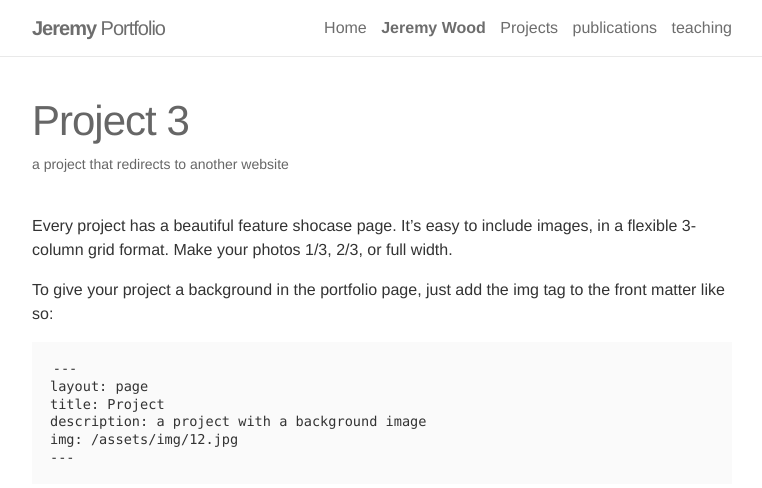
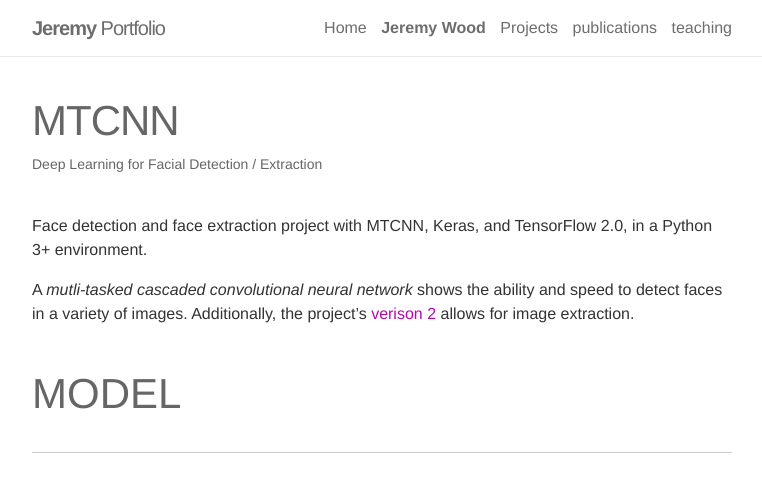
Before and after one commit to jeremywood-ai/portfolio, a Jekyll site: the page built from _projects/3_project.markdown, in a window 1280 px wide and 1400 px high. Shown: the top 488 px of the window, without its empty margins (258-1020 px from the left). Built offline with Jekyll 4.4.1, drawn with Linux system fonts in a browser that asks for light colours; nearby versions of some CDN libraries; some of the changed text lies outside the part shown.

Commit message:
Project 3 upload

```diff
--- a/_projects/2_project.markdown
+++ b/_projects/2_project.markdown
@@ -16,7 +16,7 @@ Computer Vision *Proof of Detection* projects that sets up how to use OpenCV’s
 - haarcascade_frontalface_default.xml : detect full face features
 - haarcascade_smile.xml : detect a smile on a person
 
-[![Capture Example][OpenCV]][OpenCV]
+![Capture Example][OpenCV]
 
 [OpenCV]: /assets/img/openCV_Capture1.png
 [Logo]: /assets/img/OpenCV-with-Python-658x174.jpg
--- a/_projects/3_project.markdown
+++ b/_projects/3_project.markdown
@@ -1,56 +1,53 @@
 ---
 layout: page
-title: Project 3
-description: a project that redirects to another website
-img:
-redirect: https://unsplash.com
+title: MTCNN
+description: Deep Learning for Facial Detection / Extraction
+img: /assets/img/girl_w_glasses_keypoints.png
+# redirect:
 ---
 
-Every project has a beautiful feature shocase page. It's easy to include images, in a flexible 3-column grid format. Make your photos 1/3, 2/3, or full width.
+Face detection and face extraction project with MTCNN, Keras, and TensorFlow 2.0, in a Python 3+ environment.
 
-To give your project a background in the portfolio page, just add the img tag to the front matter like so:
+A *mutli-tasked cascaded convolutional neural network* shows the ability and speed to detect faces in a variety of images. Additionally, the project's [verison 2](https://github.com/jeremywood-ai/MTCNN/blob/master/MTCNN_Version2_Facial_Extraction.py) allows for image extraction.
+## MODEL
+----
+"By default the MTCNN bundles a face detection weights model.
 
-    ---
-    layout: page
-    title: Project
-    description: a project with a background image
-    img: /assets/img/12.jpg
-    ---
+"The model is adapted from the Facenet's MTCNN implementation, merged in a single file located inside the folder 'data' relative to the module's path. It can be overriden by injecting it into the MTCNN() constructor during instantiation.
+
+"The model must be numpy-based containing the 3 main keys "pnet", "rnet" and "onet", having each of them the weights of each of the layers of the network," (Brownlee, 2019)
+
+mtcnn_weights.npy is the weight file from the library that is trained for the three layers.
+
+For more reference about the network definition, take a close look at the paper from Zhang et al. (2016).
 
 
-<div class="img_row">
-    <img class="col one left" src="{{ site.baseurl }}/assets/img/1.jpg" alt="" title="example image"/>
-    <img class="col one left" src="{{ site.baseurl }}/assets/img/2.jpg" alt="" title="example image"/>
-    <img class="col one left" src="{{ site.baseurl }}/assets/img/3.jpg" alt="" title="example image"/>
+![Girl from Version 1][Girl]
+<div class="col three caption">
+    <h5>Girl marked with keypoints and boxed from MTCNN Facial Detection.</h5>
 </div>
+<br/>
+
+This project is based on Iván de Paz Centeno's MTCNN library [https://github.com/ipazc/mtcnn](https://github.com/ipazc/mtcnn).
+
+![Group][Group]{:width="600px"}
+
 <div class="col three caption">
-    Caption photos easily. On the left, a road goes through a tunnel. Middle, leaves artistically fall in a hipster photoshoot. Right, in another hipster photoshoot, a lumberjack grasps a handful of pine needles.
-</div>
-<div class="img_row">
-    <img class="col three left" src="{{ site.baseurl }}/assets/img/5.jpg" alt="" title="example image"/>
-</div>
-<div class="col three caption">
-    This image can also have a caption. It's like magic.
+    <h5>Group compilation from MTCNN facial extraction version.</h5>
 </div>
 
-You can also put regular text between your rows of images. Say you wanted to write a little bit about your project before you posted the rest of the images. You describe how you toiled, sweated, *bled* for your project, and then.... you reveal it's glory in the next row of images.
+### Files
+[MTCNN_facial_recognition.py 'MTCNN Version 1 - Facial Recognition](https://github.com/jeremywood-ai/MTCNN/blob/master/MTCNN_facial_recognition.py)
 
+[MTCNN_Version2_Facial_Extraction.py 'MTCNN Version 2 - Face Extraction](https://github.com/jeremywood-ai/MTCNN/blob/master/MTCNN_Version2_Facial_Extraction.py)
 
-<div class="img_row">
-    <img class="col two left" src="{{ site.baseurl }}/assets/img/6.jpg" alt="" title="example image"/>
-    <img class="col one left" src="{{ site.baseurl }}/assets/img/11.jpg" alt="" title="example image"/>
-</div>
-<div class="col three caption">
-    You can also have artistically styled 2/3 + 1/3 images, like these.
-</div>
+[MTCNN Python environment.txt 'Anaconda Full Package List'](https://github.com/jeremywood-ai/MTCNN/blob/master/MTCNN_environment.txt)
 
+### Reference
+----
+1. Brownlee, Jason. (2019). How to Perform Face Detection with Deep Learning. https://machinelearningmastery.com/how-to-perform-face-detection-with-classical-and-deep-learning-methods-in-python-with-keras/ Machine Learning Mastery.
 
-<br/><br/>
+1. Zhang, K., Zhang, Z., Li, Z., and Qiao, Y. (2016). Joint face detection and alignment using multitask cascaded convolutional networks. IEEE Signal Processing Letters, 23(10):1499–1503.
 
-
-The code is simple. Just add a col class to your image, and another class specifying the width: one, two, or three columns wide. Here's the code for the last row of images above:
-
-<div class="img_row">
-    <img class="col two left" src="/img/6.jpg"/>
-    <img class="col one left" src="/img/11.jpg"/>
-</div>
+[Girl]: /assets/img/girl_w_glasses_keypoints.png
+[Group]: /assets/img/groupphoto_Face_Extraction.png
```
Also changed, not shown: assets/img/girl_w_glasses_keypoints.png (added), assets/img/groupphoto_Face_Extraction.png (added).
